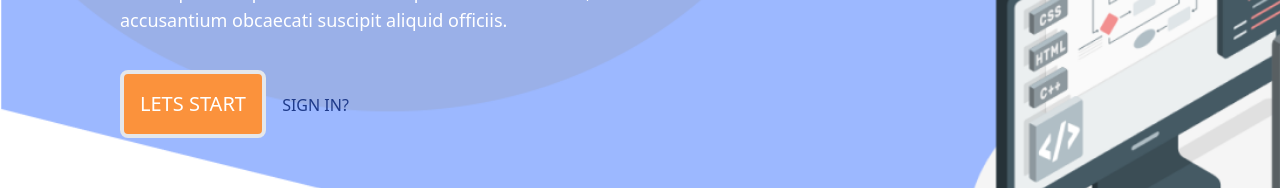
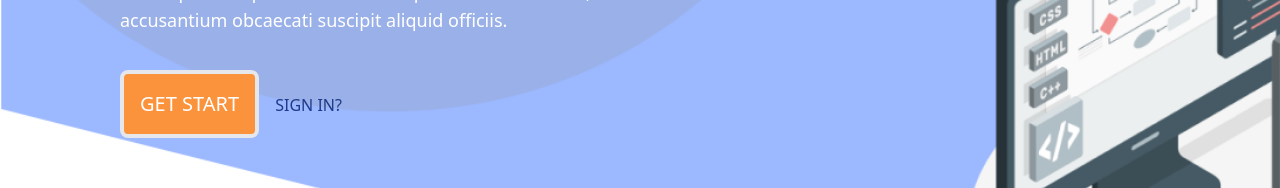
Before and after one commit to safira27/webbuilder-main, a website: page index.html in a window 1280 px wide. Shown: the part 390-578 px from the top of the page. Drawn offline with nearby package versions, Linux system fonts and the light colour scheme.

Commit message:
index.html

```diff
--- a/index.html
+++ b/index.html
@@ -36,7 +36,7 @@
         <div class="tulisan w-full xl:w-1/2 xl:mx-10 m-auto p-20 pb-20  ">
             <h1 class="text-4xl sm:text-3xl xl:text-6xl font-jost font-bold text-white">DESIGN YOUR OWN WEBSITE WITH FASTER AND BETTER</h1>
             <p class="font-jaldi text-lg py-5 text-white">Lorem ipsum dolor sit amet consectetur adipisicing elit. At voluptatum quo architecto suscipit. Sunt laudantium, accusantium obcaecati suscipit aliquid officiis.</p>
-            <a class=" inline-block p-4 my-4 cursor-pointer rounded-lg border-4 bg-orange-400 text-white text-xl transition-all hover:bg-gray-300 hover:text-black" href="index2.html">LETS START</a>
+            <a class=" inline-block p-4 my-4 cursor-pointer rounded-lg border-4 bg-orange-400 text-white text-xl transition-all hover:bg-gray-300 hover:text-black" href="index2.html">GET START</a>
             <a class="px-3 text-blue-900 " href="signin.html"> SIGN IN?</a>
         </div>
     </div>
```
